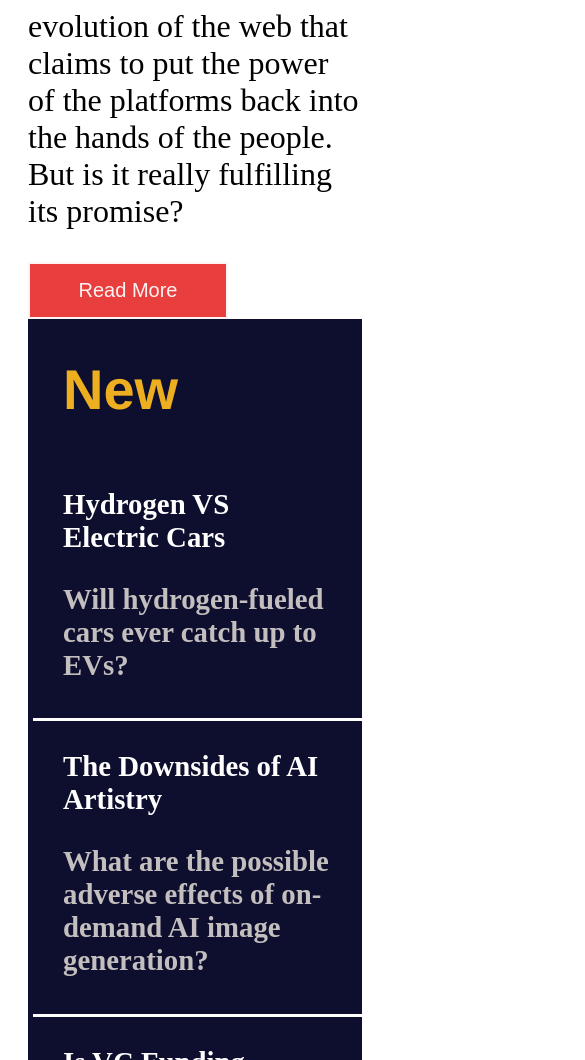
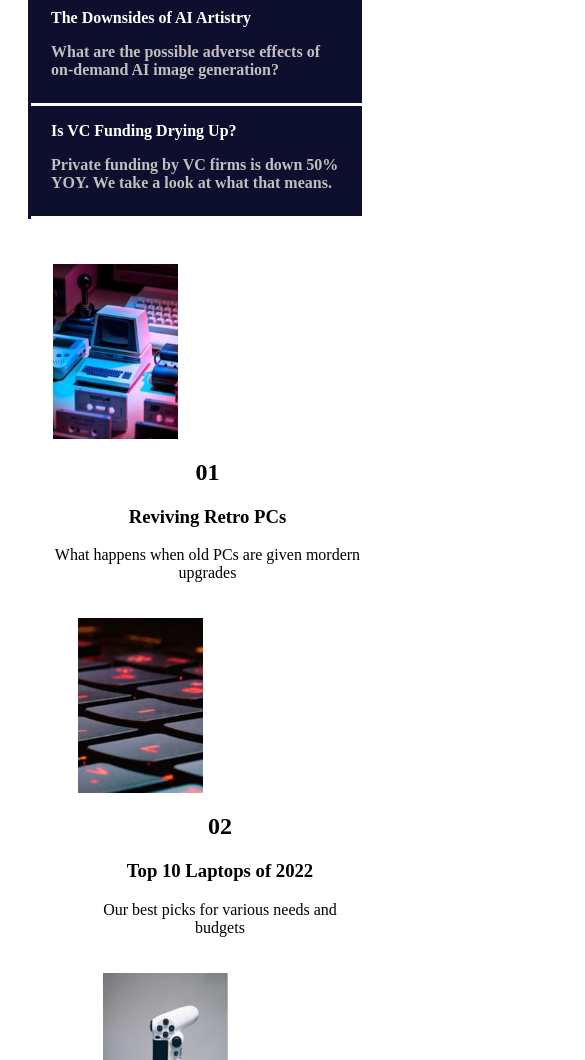
Before and after one commit to harshit-kms/wmo-project, a plain HTML site: page index.html in a window 390 px wide. Shown: the part 940-2000 px from the top of the page, 585 px wide, since content can reach past the window. Drawn offline with Linux system fonts and the light colour scheme.

Commit message:
Made more responsive

```diff
--- a/csssheet/stylesheet.css
+++ b/csssheet/stylesheet.css
@@ -18,14 +18,14 @@ a:active {
 .block {
     font-family: sans-serif;
     display: inline;
-    font-size: 2em;
+    font-size: 1.5em;
 }
 
 .block li {
     list-style: none;
     display: inline;
-    padding: 10px;
-    margin: 20px;
+    padding: 5px;
+    margin: 10px;
 }
 
 .block a {
@@ -46,7 +46,7 @@ a:active {
     float: left;
     display: inline;
     width: 45%;
-    font-size: 2em;
+    font-size: 1.2em;
 }
 .article h1{
     float:left;
@@ -72,20 +72,20 @@ a:active {
 }
 .side-bar {
     box-sizing: border-box;
-    flex: 1; /* Take remaining space in the flex container */
+    flex: 1;
     background-color: rgb(14, 14, 46);
     justify-content: space-evenly;
     height: auto;
-    margin-left: 50px;
-    padding-left: 5px;
+    margin-left: 30px;
+    padding-left: 3px;
     display: flex;
     flex-direction: column;
 }
 
 .topics {
-    padding-left: 30px;
-    padding-right: 30px;
-    font-size: 1.8em;
+    padding-left: 20px;
+    padding-right: 20px;
+    font-size: 1em;
     font-weight: bold;
     color: white;
     border-bottom-style: solid ;
@@ -111,7 +111,7 @@ a:active {
 
 .side-bar h1 {
     color: rgb(237, 175, 31);
-    font-size: 3.5em;
+    font-size: 2em;
     padding-left: 30px;
     font-family: 'Franklin Gothic Medium', 'Arial Narrow', Arial, sans-serif;
 }
@@ -120,7 +120,7 @@ a:active {
 }
 .unit {
     display: flex;
-    align-items: flex-start; /* Align items to the start (top) */
+    align-items: flex-start;
     margin-left: 25px;
 }
 
@@ -128,8 +128,7 @@ a:active {
     margin-top: 20px;
     width: 125px;
     height: 175px;
-    margin-right: 10px; /* Adjust margin to create space between images */
-}
+    margin-right: 10px;
 .image-info {
     margin-top: 0;
     padding-left: 10px;
@@ -138,16 +137,16 @@ a:active {
     text-align: left;
 }
 .image-info p{
-    font-size: 1.5em;
+    font-size: 1em;
 }
 .image-info h2{
     font-weight:bold;
-    font-size: 2.5em;
+    font-size: 1.5em;
     color:rgba(136, 139, 141, 0.517) ;
 }
 .image-info h3{
     font-weight:bold;
-    font-size: 2.5em;
+    font-size: 1em;
 }
 .image-info h3:hover{
      cursor: pointer;
--- a/index.html
+++ b/index.html
@@ -6,11 +6,10 @@
     <title>WMO</title>
     <link rel="stylesheet" type="text/css" href="csssheet/stylesheet.css">
     <style>
-        /* Your existing styles here */
 
         @media screen and (max-width: 1200px) {
             .container {
-                margin: 50px 20px; /* Adjust margin for smaller screens */
+                margin: 50px 20px;
             }
 
             .main-bar {
@@ -25,6 +24,17 @@
 
             .side-bar {
                 margin-left: 0;
+            }
+            .unit{
+                flex-direction: column;
+            }
+            .images{
+                align-content: center;
+                margin-right: 0;
+            }
+            .image-info{
+                padding-left: 0;
+
             }
         }
 
@@ -51,6 +61,17 @@
             .image-info p {
                 text-align: center;
             }
+            .unit{
+                flex-direction: column;
+            }
+            .images{
+                align-content: center;
+                margin-right: 0;
+            }
+            .image-info{
+                padding-left: 0;
+            }
+
         }
     </style>
 </head>
@@ -106,8 +127,6 @@
                 </div>
             </div>
         </div>
-
-        <!-- "bottom" section is inside the "container" but outside the "bar" -->
         <div class="bottom">
             <div class="unit">
                 <img class="images" src="3.jpg" alt="Main Image">
```
